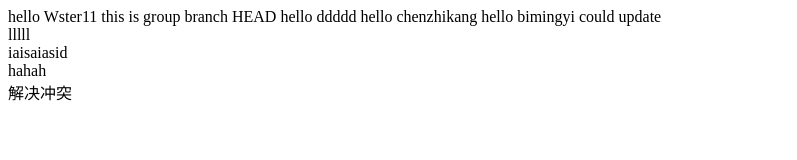
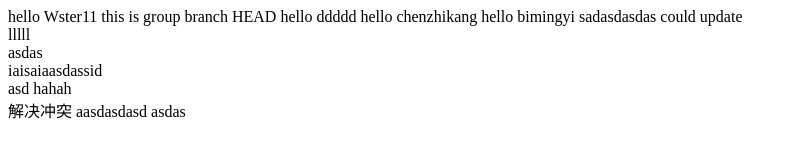
Before and after one commit to chatcto/gulp_guide, a plain HTML site: page index.html in a window 1280 px wide. Shown: the whole page, without its empty margins (0-797 px from the left). Drawn offline with Linux system fonts and the light colour scheme.

Commit message:
add config.html

```diff
--- a/index.html
+++ b/index.html
@@ -21,7 +21,7 @@
             hello chenzhikang
 
             hello bimingyi
-
+sadasdasdas
             could update
 
 
@@ -29,14 +29,17 @@
     	</div>
         <div class="ha">
                 lllll
-        </div>
+        </div>asdas
 
     	<div>
-    		iaisaiasid
+    		iaisaiaasdassid
     	</div>
-    	<div>
+    	<div>asd
     		hahah
     	</div>
-        <div>解决冲突</div>
+        <div>解决冲突
+        aasdasdasd
+
+        asdas</div>
     </body>
 </html>
```
